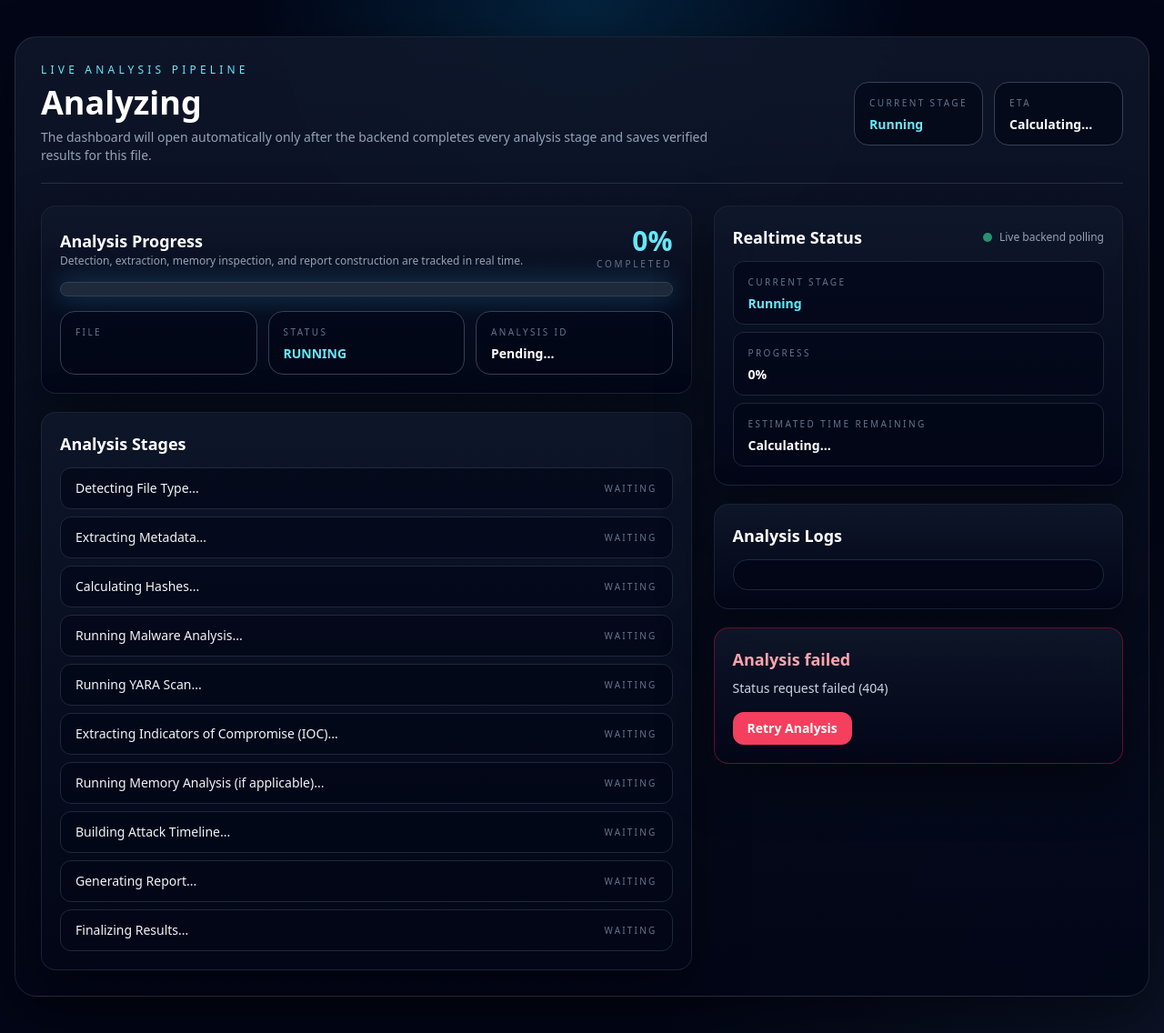
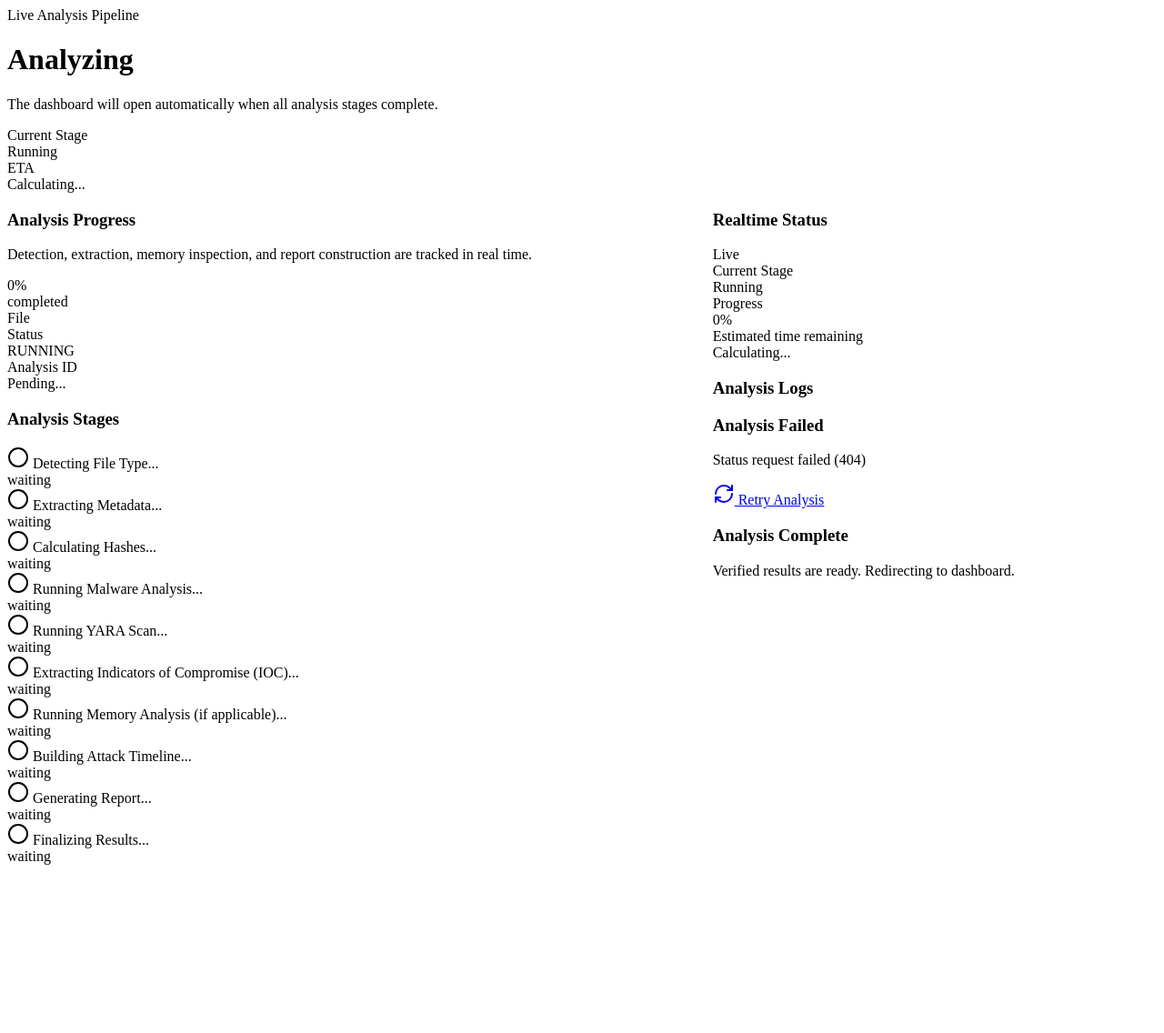
Before and after one commit to Prasannakumar005/Memory-Forensic-Engine, a Flask app: template templates/analyzing.html in a window 1280 px wide. Shown: the whole page at 91% size. After the commit the page ends 951 px from the top, so only its background shows below. Run offline with Flask 3, Linux system fonts and the light colour scheme; the template is opened without the code that fills it, so the values that code supplies are empty; some libraries are stand-ins or nearby versions.

Commit message:
Update analyzing.html

```diff
--- a/templates/analyzing.html
+++ b/templates/analyzing.html
@@ -3,83 +3,91 @@
 <head>
   <meta charset="UTF-8">
   <meta name="viewport" content="width=device-width, initial-scale=1.0">
-    <title>Analyzing {{ status.original_filename or status.filename }}</title>
-    <script src="https://cdn.tailwindcss.com"></script>
+  <title>Analyzing - Memory Forensic Engine</title>
+  <link rel="preconnect" href="https://fonts.googleapis.com">
+  <link rel="preconnect" href="https://fonts.gstatic.com" crossorigin>
+  <link href="https://fonts.googleapis.com/css2?family=Inter:wght@400;500;600;700&family=JetBrains+Mono:wght@400;600&display=swap" rel="stylesheet">
+  <link rel="stylesheet" href="/static/css/main.css">
   <style>
-        body {
-            background:
-                radial-gradient(circle at top, rgba(14, 165, 233, 0.18), transparent 28%),
-                radial-gradient(circle at bottom right, rgba(15, 23, 42, 0.7), transparent 32%),
-                #020617;
+    .analyzing-grid {
+      display: grid;
+      grid-template-columns: 1fr;
+      gap: var(--sp-6);
     }
-        .glass {
-            background: linear-gradient(180deg, rgba(15, 23, 42, 0.88), rgba(2, 6, 23, 0.94));
-            border: 1px solid rgba(148, 163, 184, 0.18);
-            box-shadow: 0 20px 60px rgba(0, 0, 0, 0.45);
-            backdrop-filter: blur(18px);
+    @media (min-width: 1200px) {
+      .analyzing-grid {
+        grid-template-columns: 1.35fr 0.85fr;
       }
-        .stage-item.active { border-color: #38bdf8; color: #e0f2fe; }
-        .stage-item.complete { border-color: rgba(16, 185, 129, 0.35); color: #86efac; }
-        .log-line { border-bottom: 1px solid rgba(51, 65, 85, 0.45); }
-        .progress-glow { box-shadow: 0 0 28px rgba(56, 189, 248, 0.3); }
+    }
   </style>
 </head>
-<body class="min-h-screen text-slate-100">
-    <div class="max-w-7xl mx-auto px-4 py-6 md:py-10">
-        <div class="glass rounded-3xl p-5 md:p-7">
-            <div class="flex flex-col lg:flex-row lg:items-center lg:justify-between gap-5 border-b border-slate-700/70 pb-5">
+<body class="analyzing-page">
+  <div class="max-w-screen mx-auto">
+
+    <!-- Top Card / Header -->
+    <div class="card mb-6 animate-fade">
+      <div class="flex justify-between items-center flex-wrap gap-5">
         <div>
-                    <p class="text-cyan-300 text-xs uppercase tracking-[0.35em]">Live analysis pipeline</p>
-                    <h1 class="text-2xl md:text-4xl font-black text-white mt-2">Analyzing {{ status.original_filename or status.filename }}</h1>
-                    <p class="text-sm text-slate-400 mt-2 max-w-3xl">The dashboard will open automatically only after the backend completes every analysis stage and saves verified results for this file.</p>
+          <span class="text-xs uppercase tracking-wider text-accent font-semibold">Live Analysis Pipeline</span>
+          <h1 class="mt-2">Analyzing {{ status.original_filename or status.filename }}</h1>
+          <p class="text-sm text-secondary mt-2">The dashboard will open automatically when all analysis stages complete.</p>
         </div>
-                <div class="grid grid-cols-2 gap-3 text-sm">
-                    <div class="rounded-2xl border border-slate-700 bg-slate-950/70 px-4 py-3">
-                        <div class="text-slate-500 text-[10px] uppercase tracking-[0.24em]">Current stage</div>
-                        <div id="currentStage" class="text-cyan-300 font-semibold mt-1">{{ status.stage }}</div>
+        <div class="flex gap-4">
+          <div class="stat-block">
+            <span class="stat-label">Current Stage</span>
+            <div id="currentStage" class="stat-value text-accent">{{ status.stage }}</div>
           </div>
-                    <div class="rounded-2xl border border-slate-700 bg-slate-950/70 px-4 py-3">
-                        <div class="text-slate-500 text-[10px] uppercase tracking-[0.24em]">ETA</div>
-                        <div id="etaText" class="text-white font-semibold mt-1">{{ status.eta_seconds if status.eta_seconds is not none else 'Calculating...' }}</div>
+          <div class="stat-block">
+            <span class="stat-label">ETA</span>
+            <div id="etaText" class="stat-value">{{ status.eta_seconds if status.eta_seconds is not none else 'Calculating...' }}</div>
+          </div>
         </div>
       </div>
     </div>
 
-            <div class="grid grid-cols-1 xl:grid-cols-[1.35fr_0.85fr] gap-6 mt-6">
-                <div class="space-y-5">
-                    <div class="glass rounded-2xl p-5 border border-slate-800/80">
-                        <div class="flex items-center justify-between gap-4 mb-3">
+    <!-- Main Layout Grid -->
+    <div class="analyzing-grid animate-fade">
+
+      <!-- LEFT COLUMN -->
+      <div class="flex flex-col gap-6">
+
+        <!-- Progress Card -->
+        <div class="card mb-6">
+          <div class="flex justify-between items-center mb-4">
             <div>
-                                <h2 class="text-lg font-bold text-white">Analysis Progress</h2>
-                                <p class="text-xs text-slate-400">Detection, extraction, memory inspection, and report construction are tracked in real time.</p>
+              <h3>Analysis Progress</h3>
+              <p class="text-xs text-secondary mt-1">Detection, extraction, memory inspection, and report construction are tracked in real time.</p>
             </div>
-                            <div class="text-right">
-                                <div id="percentText" class="text-3xl font-black text-cyan-300">{{ status.percent }}%</div>
-                                <div class="text-[10px] uppercase tracking-[0.28em] text-slate-500">completed</div>
+            <div class="flex flex-col items-end">
+              <div id="percentText" class="font-black text-accent text-3xl" style="font-size: var(--text-3xl);">{{ status.percent }}%</div>
+              <span class="text-xs uppercase tracking-wider text-muted font-semibold mt-1">completed</span>
             </div>
           </div>
-                        <div class="h-4 bg-slate-800 rounded-full overflow-hidden border border-slate-700 progress-glow">
-                            <div id="progressBar" class="h-full rounded-full bg-gradient-to-r from-cyan-400 via-sky-500 to-blue-500 transition-all duration-500" style="width: {{ status.percent }}%"></div>
+
+          <div class="progress-track mb-6">
+            <div id="progressBar" class="progress-fill" style="width: {{ status.percent }}%"></div>
           </div>
-                        <div class="mt-4 grid grid-cols-1 md:grid-cols-3 gap-3 text-sm">
-                            <div class="rounded-2xl border border-slate-700 bg-slate-950/70 px-4 py-3">
-                                <div class="text-slate-500 text-[10px] uppercase tracking-[0.24em]">File</div>
-                                <div class="text-white font-semibold mt-1 break-all">{{ status.original_filename or status.filename }}</div>
+
+          <div class="grid grid-3 gap-4">
+            <div class="stat-block">
+              <span class="stat-label">File</span>
+              <div class="stat-value text-sm break-all" style="font-size: var(--text-sm);">{{ status.original_filename or status.filename }}</div>
             </div>
-                            <div class="rounded-2xl border border-slate-700 bg-slate-950/70 px-4 py-3">
-                                <div class="text-slate-500 text-[10px] uppercase tracking-[0.24em]">Status</div>
-                                <div id="statusText" class="text-cyan-300 font-semibold mt-1">{{ status.state|title }}</div>
+            <div class="stat-block">
+              <span class="stat-label">Status</span>
+              <div id="statusText" class="stat-value text-sm text-accent" style="font-size: var(--text-sm);">{{ status.state|title }}</div>
             </div>
-                            <div class="rounded-2xl border border-slate-700 bg-slate-950/70 px-4 py-3">
-                                <div class="text-slate-500 text-[10px] uppercase tracking-[0.24em]">Analysis ID</div>
-                                <div id="analysisIdText" class="text-white font-semibold mt-1 break-all">{{ status.analysis_id or 'Pending...' }}</div>
+            <div class="stat-block">
+              <span class="stat-label">Analysis ID</span>
+              <div id="analysisIdText" class="stat-value text-sm break-all" style="font-size: var(--text-sm);">{{ status.analysis_id or 'Pending...' }}</div>
             </div>
           </div>
         </div>
 
-                    <div class="glass rounded-2xl p-5 border border-slate-800/80">
-                        <h2 class="text-lg font-bold text-white mb-3">Analysis Stages</h2>
-                        <div id="stageList" class="grid gap-2">
+        <!-- Stages Card -->
+        <div class="card">
+          <h3 class="mb-4">Analysis Stages</h3>
+          <div id="stageList" class="stage-list">
             {% set stages = [
                 'Detecting File Type...',
                 'Extracting Metadata...',
@@ -93,67 +101,85 @@
                 'Finalizing Results...'
             ] %}
             {% for stage in stages %}
-                            <div class="stage-item flex items-center justify-between rounded-xl border border-slate-800 bg-slate-950/70 px-4 py-3 text-sm" data-stage="{{ stage }}">
+            <div class="stage-item" data-stage="{{ stage }}">
+              <div class="flex items-center gap-3">
+                <span class="stage-icon-container">
+                  <i data-lucide="circle" class="lucide-sm text-muted"></i>
+                </span>
                 <span>{{ stage }}</span>
-                                <span class="text-[10px] uppercase tracking-[0.22em] text-slate-500">waiting</span>
+              </div>
+              <span class="stage-status">waiting</span>
             </div>
             {% endfor %}
           </div>
         </div>
+
       </div>
 
-                <div class="space-y-5">
-                    <div class="glass rounded-2xl p-5 border border-slate-800/80">
-                        <div class="flex items-center justify-between gap-4 mb-3">
-                            <h2 class="text-lg font-bold text-white">Realtime Status</h2>
-                            <div class="flex items-center gap-2 text-xs text-slate-400">
-                                <span class="inline-flex h-2.5 w-2.5 rounded-full bg-emerald-400 animate-pulse"></span>
-                                Live backend polling
+      <!-- RIGHT COLUMN -->
+      <div class="flex flex-col gap-6">
+
+        <!-- Realtime Status Mirror Card -->
+        <div class="card mb-6">
+          <div class="flex justify-between items-center mb-4">
+            <h3>Realtime Status</h3>
+            <div class="flex items-center gap-2 text-xs text-secondary">
+              <span class="status-dot status-dot-live"></span>
+              Live
             </div>
           </div>
-                        <div class="space-y-2 text-sm">
-                            <div class="rounded-xl border border-slate-800 bg-slate-950/70 px-4 py-3">
-                                <div class="text-slate-500 text-[10px] uppercase tracking-[0.24em]">Current stage</div>
-                                <div id="statusStageMirror" class="text-cyan-300 font-semibold mt-1">{{ status.stage }}</div>
+          <div class="flex flex-col gap-3">
+            <div class="stat-block">
+              <span class="stat-label">Current Stage</span>
+              <div id="statusStageMirror" class="stat-value text-accent text-sm" style="font-size: var(--text-sm);">{{ status.stage }}</div>
             </div>
-                            <div class="rounded-xl border border-slate-800 bg-slate-950/70 px-4 py-3">
-                                <div class="text-slate-500 text-[10px] uppercase tracking-[0.24em]">Progress</div>
-                                <div id="statusPercentMirror" class="text-white font-semibold mt-1">{{ status.percent }}%</div>
+            <div class="stat-block mt-3">
+              <span class="stat-label">Progress</span>
+              <div id="statusPercentMirror" class="stat-value text-sm" style="font-size: var(--text-sm);">{{ status.percent }}%</div>
             </div>
-                            <div class="rounded-xl border border-slate-800 bg-slate-950/70 px-4 py-3">
-                                <div class="text-slate-500 text-[10px] uppercase tracking-[0.24em]">Estimated time remaining</div>
-                                <div id="statusEtaMirror" class="text-white font-semibold mt-1">{{ status.eta_seconds if status.eta_seconds is not none else 'Calculating...' }}</div>
+            <div class="stat-block mt-3">
+              <span class="stat-label">Estimated time remaining</span>
+              <div id="statusEtaMirror" class="stat-value text-sm" style="font-size: var(--text-sm);">{{ status.eta_seconds if status.eta_seconds is not none else 'Calculating...' }}</div>
             </div>
           </div>
         </div>
 
-                    <div class="glass rounded-2xl p-5 border border-slate-800/80">
-                        <h2 class="text-lg font-bold text-white mb-3">Analysis Logs</h2>
-                        <div id="logsPanel" class="max-h-[24rem] overflow-y-auto rounded-2xl border border-slate-800 bg-slate-950/80 p-4 text-xs font-mono text-slate-300 space-y-2">
+        <!-- Logs Card -->
+        <div class="card mb-6">
+          <h3 class="mb-4">Analysis Logs</h3>
+          <div id="logsPanel" class="log-panel">
             {% for line in status.logs %}
-                            <div class="log-line pb-2">{{ line }}</div>
+            <div class="log-line">{{ line }}</div>
             {% endfor %}
           </div>
         </div>
 
-                    <div id="failureBox" class="hidden glass rounded-2xl p-5 border border-rose-900/70">
-                        <h2 class="text-lg font-bold text-rose-300">Analysis failed</h2>
-                        <p id="failureReason" class="text-sm text-slate-300 mt-2"></p>
-                        <div class="mt-4">
-                            <a id="retryButton" href="/analysis-retry/{{ job_id }}" class="inline-flex items-center rounded-xl bg-rose-500 px-4 py-2 text-sm font-bold text-white transition hover:bg-rose-400">Retry Analysis</a>
+        <!-- Failure Box -->
+        <div id="failureBox" class="alert-box alert-box-danger hidden mb-6">
+          <h3 class="text-danger mb-2">Analysis Failed</h3>
+          <p id="failureReason" class="text-sm text-secondary mb-4"></p>
+          <a id="retryButton" href="/analysis-retry/{{ job_id }}" class="btn btn-danger">
+            <i data-lucide="refresh-cw" class="lucide-sm"></i>
+            Retry Analysis
+          </a>
+        </div>
+
+        <!-- Success Box -->
+        <div id="completeBox" class="alert-box alert-box-success hidden mb-6">
+          <h3 class="text-safe mb-2">Analysis Complete</h3>
+          <p class="text-sm text-secondary">Verified results are ready. Redirecting to dashboard.</p>
+        </div>
+
+      </div>
+
     </div>
   </div>
 
-                    <div id="completeBox" class="hidden glass rounded-2xl p-5 border border-emerald-900/70">
-                        <h2 class="text-lg font-bold text-emerald-300">Analysis complete</h2>
-                        <p class="text-sm text-slate-300 mt-2">Verified results are ready. Redirecting to the dashboard now.</p>
-                    </div>
-                </div>
-            </div>
-        </div>
-    </div>
+  <script src="https://unpkg.com/lucide@latest/dist/umd/lucide.min.js"></script>
+  <script>
+    (function() {
+      'use strict';
 
-    <script>
       const jobId = {{ job_id|tojson }};
       const analysisStages = [
         'Detecting File Type...',
@@ -207,7 +233,7 @@
         }
         for (let i = lastLogCount; i < logs.length; i++) {
           const entry = document.createElement('div');
-                entry.className = 'log-line pb-2';
+          entry.className = 'log-line';
           entry.textContent = logs[i];
           logsPanel.appendChild(entry);
         }
@@ -218,22 +244,34 @@
       function paintStages(stage) {
         const index = analysisStages.indexOf(stage);
         stageNodes.forEach((node, nodeIndex) => {
-                node.classList.remove('active', 'complete');
-                const label = node.querySelector('span:last-child');
+          node.className = 'stage-item';
+          const iconContainer = node.querySelector('.stage-icon-container');
+          const label = node.querySelector('.stage-status');
+
+          let iconName = 'circle';
+          let iconClass = 'lucide-sm text-muted';
+
           if (index === -1) {
+            node.classList.add('waiting');
             label.textContent = 'waiting';
-                    return;
-                }
-                if (nodeIndex < index) {
+          } else if (nodeIndex < index) {
             node.classList.add('complete');
             label.textContent = 'done';
+            iconName = 'check-circle';
+            iconClass = 'lucide-sm text-safe';
           } else if (nodeIndex === index) {
             node.classList.add('active');
             label.textContent = 'running';
+            iconName = 'loader';
+            iconClass = 'lucide-sm text-accent animate-spin';
           } else {
+            node.classList.add('waiting');
             label.textContent = 'waiting';
           }
+
+          iconContainer.innerHTML = `<i data-lucide="${iconName}" class="${iconClass}"></i>`;
         });
+        lucide.createIcons();
       }
 
       function applyStatus(status) {
@@ -265,7 +303,7 @@
         if (status.state === 'complete' && status.analysis_id && !transitionStarted) {
           transitionStarted = true;
           completeBox.classList.remove('hidden');
-                setTimeout(() => {
+          setTimeout(function() {
             window.location.href = `/dashboard/${status.analysis_id}`;
           }, 1200);
         }
@@ -285,9 +323,13 @@
         }
       }
 
+      document.addEventListener('DOMContentLoaded', function() {
         paintStages({{ status.stage|tojson }});
         applyStatus({{ status|tojson }});
         setInterval(pollStatus, 1000);
+      });
+
+    })();
   </script>
 </body>
 </html>
```
Lines whose indentation alone changed are shown as unchanged.
